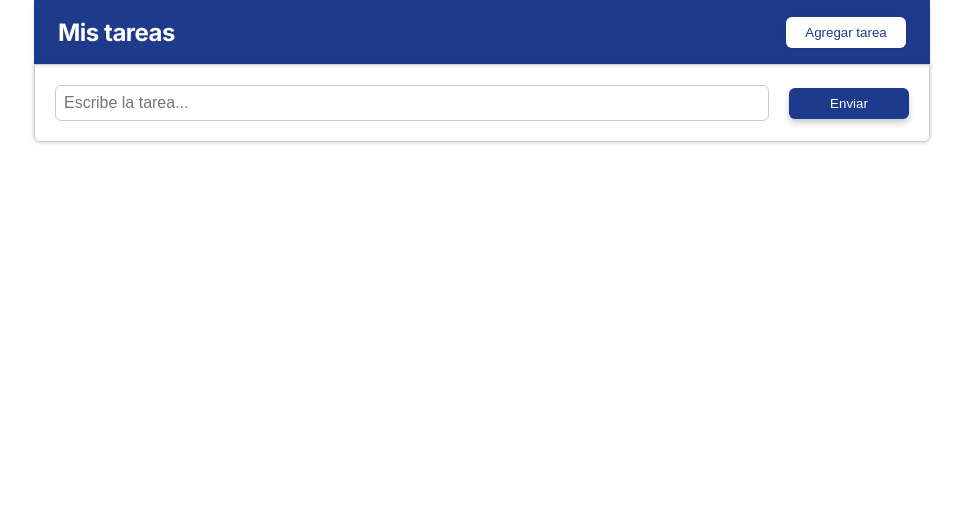
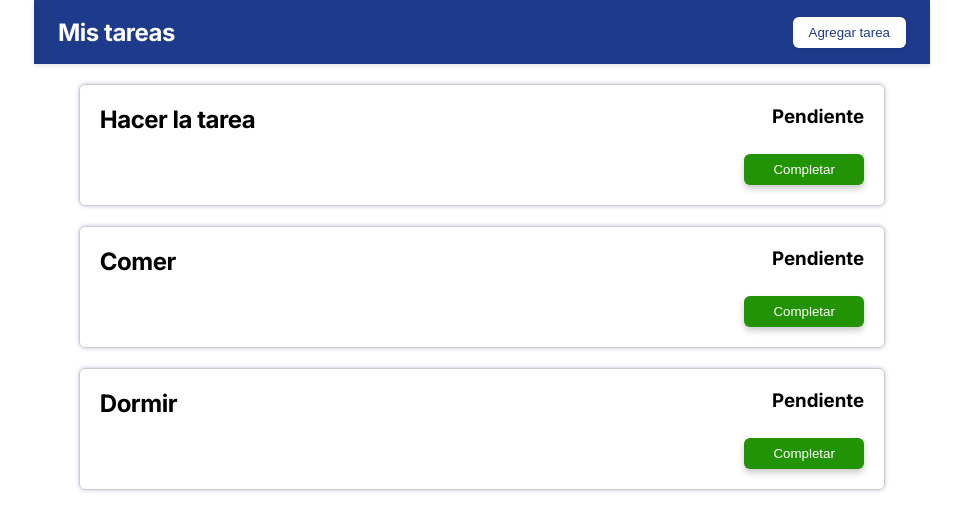
Before and after one commit to rafalbergh/tareas-interactiva, a React (Vite) app: page / in a window 1280 px wide. Shown: the top 530 px of the page, without its empty margins (158-1121 px from the left). Built offline with nearby package versions, Linux system fonts and the light colour scheme.

Commit message:
Creación de tarea y funcionalidad de abrir y cerrar el formulario
Se crea funcionalidad de abrir y cerrar formulario y cambio del texto del botón. Se coloca map para mostrar las tareas

```diff
--- a/src/App.jsx
+++ b/src/App.jsx
@@ -4,12 +4,17 @@ import Header from './Header'
 import ListaTareas from './ListaTareas'
 
 function App() {
-  const [listaTareas, setTareas] = useState([])
+  const [verForm, setVerForm] = useState(false)
+  const [listaTareas, setTareas] = useState([
+    {titulo:"Hacer la tarea", estado:"Pendiente"},
+    {titulo:"Comer", estado:"Pendiente"},
+    {titulo:"Dormir", estado:"Pendiente"}
+  ])
 
   return (
     <>
-      <Header/>
-      <ListaTareas/>
+      <Header verForm={verForm} setVerForm={setVerForm}/>
+      <ListaTareas listaTareas={listaTareas} setTareas={setTareas} verForm={verForm}/>
     </>
   )
 }
--- a/src/Formulario.css
+++ b/src/Formulario.css
@@ -1,3 +1,9 @@
+.content-form{
+  display: flex;
+  justify-content: center;
+
+}
+
 .formulario {
     display: flex;
     align-items: center;
@@ -6,6 +12,8 @@
     border-radius: 0 0 6px 6px;
     box-shadow: 0 0 4px rgba(30, 58, 138, 0.3);
     transition: box-shadow 0.2s ease, border-color 0.2s ease;
+    background-color: white;
+    width: 80%;
   }
 
   .formulario input {
@@ -39,7 +47,7 @@
   }
 
   .formulario button:hover {
-    background-color: #b6b3b3;
+    background-color: #dadada;
     font-weight: bold;
     color: #1E3A8A;
     transform: translateY(-2px);
--- a/src/Formulario.jsx
+++ b/src/Formulario.jsx
@@ -5,12 +5,13 @@ function Formulario() {
 
 
     return (
-        <>
+        <div className="content-form">
+
             <form className="formulario">
                 <input type="text" placeholder="Escribe la tarea..." />
                 <button type="submit">Enviar</button>
             </form>
-        </>
+        </div>
     )
 }
 
--- a/src/Header.css
+++ b/src/Header.css
@@ -18,7 +18,7 @@ h1 {
 
 .boton-agregar {
     background-color: white;
-    width: 120px;
+
     color: #1E3A8A;
     padding: 8px 16px;
     border: none;
@@ -30,7 +30,7 @@ h1 {
 }
 
 .boton-agregar:hover {
-    background-color: #b6b3b3;
+    background-color: #dadada;
     font-weight: bold;
     transform: translateY(-2px);
 }
--- a/src/Header.jsx
+++ b/src/Header.jsx
@@ -1,14 +1,16 @@
 import React from "react";
 import './Header.css'
 
-function Header () {
-
+function Header ({verForm,setVerForm}) {
+    const muestraForm = () => {
+        setVerForm(!verForm);
+      };
 
     return(
         <>
         <div className="header">
             <h1>Mis tareas</h1>
-            <button className="boton-agregar">Agregar tarea</button>
+            <button className="boton-agregar" onClick={muestraForm}>{verForm ? 'X' : 'Agregar tarea'}</button>
         </div>
         </>
     )
--- a/src/ListaTareas.jsx
+++ b/src/ListaTareas.jsx
@@ -3,12 +3,19 @@ import './ListaTareas.css';
 import Formulario from "./Formulario";
 import Tarea from "./Tarea";
 
-function ListaTareas () {
+function ListaTareas ({listaTareas,setTareas,verForm}) {
 
     return (
         <>
-          <Formulario/>
-          <Tarea/>
+          {verForm && <Formulario />}
+          {listaTareas.map((tarea)=>{
+            return (
+              <Tarea titulo={tarea.titulo} estado={tarea.estado}/>
+            )
+          })
+
+          }
+
         </>
     )
 }
--- a/src/Tarea.css
+++ b/src/Tarea.css
@@ -0,0 +1,44 @@
+.tarea {
+    display: flex;
+    padding: 20px;
+    border: 1px solid #ccc;
+    border-radius: 6px;
+    box-shadow: 0 0 4px rgba(30, 58, 138, 0.3);
+    transition: box-shadow 0.2s ease, border-color 0.2s ease;
+
+    display: flex;
+    flex-direction: column;
+    height: auto;
+    justify-content: space-between;
+    width: 90%;
+    margin: auto;
+    margin-top: 20px;
+}
+
+.fila {
+    display: flex;
+    justify-content: space-between;
+    align-items: flex-start;
+    margin-bottom: 20px;
+}
+
+.bt-completar {
+    align-self: flex-end;
+    background-color: #219304;
+    width: 120px;
+    color: white;
+    padding: 8px 16px;
+    border: none;
+    border-radius: 6px;
+    font-weight: 500;
+    cursor: pointer;
+    box-shadow: 0 4px 6px rgba(0, 0, 0, 0.2);
+    transition: transform 0.1s ease;
+  }
+
+  .bt-completar:hover {
+    background-color: #dadada;
+    font-weight: bold;
+    color: #219304;
+    transform: translateY(-2px);
+  }
--- a/src/Tarea.jsx
+++ b/src/Tarea.jsx
@@ -1,10 +1,17 @@
 import React from "react";
 import './Tarea.css'
-function Tarea () {
+
+function Tarea ({titulo, estado}) {
 
     return (
 
         <div className="tarea">
+            <div className="fila">
+               <div className="titulo"><h1>{titulo}</h1></div>
+               <div className="estado"><h3>{estado}</h3></div>
+            </div>
+             <button className="bt-completar">Completar</button>
+
 
         </div>
     )
--- a/src/index.css
+++ b/src/index.css
@@ -1,6 +1,7 @@
 *{
   margin: 0;
   padding: 0;
+  box-sizing: border-box;
 }
 
 body {
```
